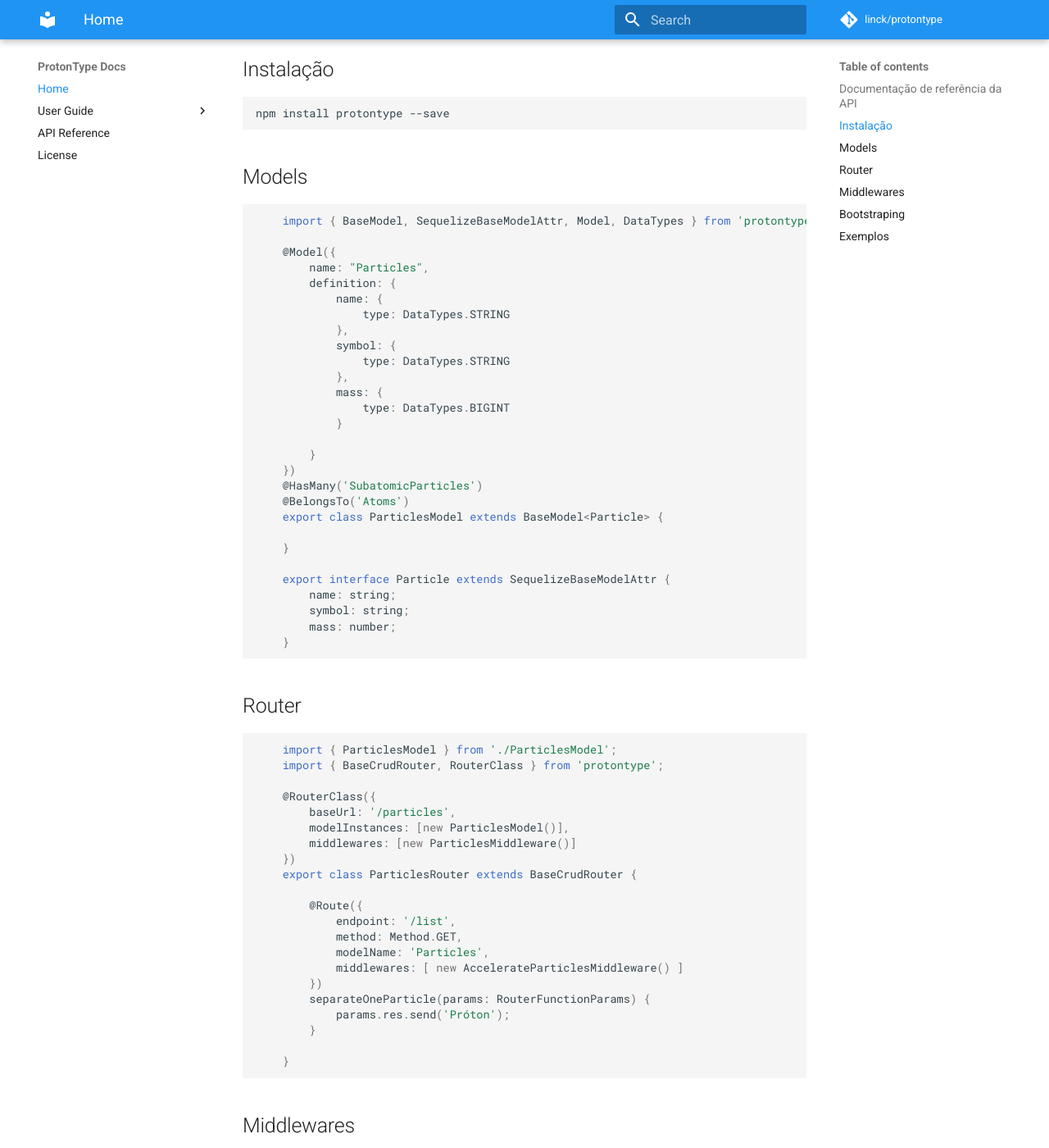
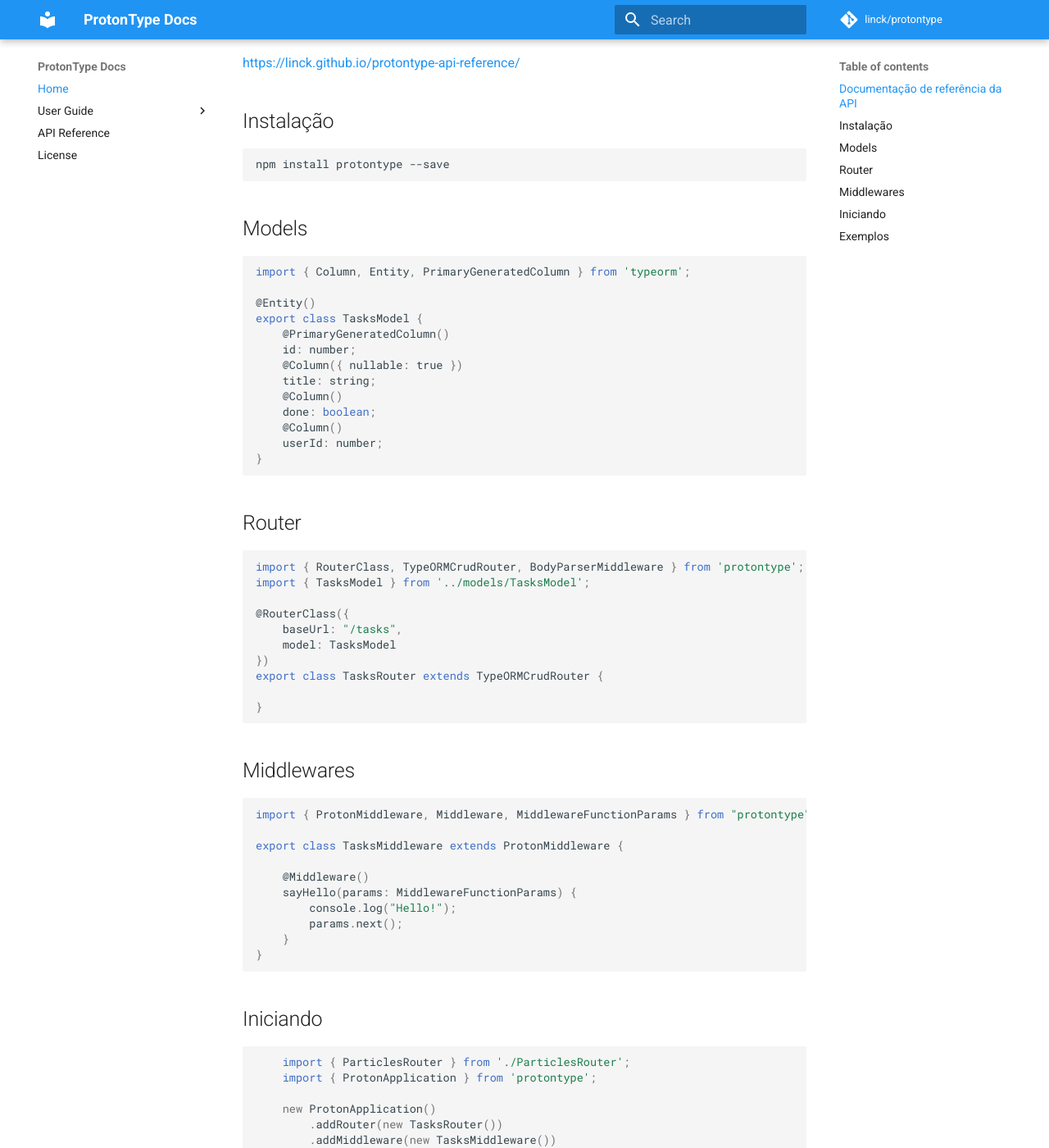
Before and after one commit to protontype/protontype.github.io, an MkDocs documentation site: the page built from docs/index.md, in a window 1280 px wide and 1400 px high, scrolled down 507 px. Shown: the whole window at 82% size. Built offline with MkDocs 1.6.1 and Material for MkDocs 9.7.7, drawn with Linux system fonts in a browser that asks for light colours; comment, search, counter and statistics services are not loaded; old or Windows-style settings are respelled for this version of MkDocs; some of the changed text lies outside the part shown.

Commit message:
Update documentation

````diff
--- a/docs/index.md
+++ b/docs/index.md
@@ -1,6 +1,9 @@
-# ProtonType
-
-![Initial](assets/images/logo_small.png)
+#
+<div align="center">
+  <a href="https://protontype.github.io/protontype-docs/">
+    <img src="assets/images/logo_small.png" width="200" height="200">
+  </a>
+</div>
 
 Um simples web framework feito em TypeScript.
 
@@ -17,94 +20,67 @@
 ## Models
 
 ```javascript
-    import { BaseModel, SequelizeBaseModelAttr, Model, DataTypes } from 'protontype';
+import { Column, Entity, PrimaryGeneratedColumn } from 'typeorm';
 
-    @Model({
-        name: "Particles",
-        definition: {
-            name: {
-                type: DataTypes.STRING
-            },
-            symbol: {
-                type: DataTypes.STRING
-            },
-            mass: {
-                type: DataTypes.BIGINT
-            }
-
-        }
-    })
-    @HasMany('SubatomicParticles')
-    @BelongsTo('Atoms')
-    export class ParticlesModel extends BaseModel<Particle> {
-
-    }
-
-    export interface Particle extends SequelizeBaseModelAttr {
-        name: string;
-        symbol: string;
-        mass: number;
-    }
+@Entity()
+export class TasksModel {
+    @PrimaryGeneratedColumn()
+    id: number;
+    @Column({ nullable: true })
+    title: string;
+    @Column()
+    done: boolean;
+    @Column()
+    userId: number;
+}
 ```
 
 ## Router
 
 ```javascript
-    import { ParticlesModel } from './ParticlesModel';
-    import { BaseCrudRouter, RouterClass } from 'protontype';
+import { RouterClass, TypeORMCrudRouter, BodyParserMiddleware } from 'protontype';
+import { TasksModel } from '../models/TasksModel';
 
-    @RouterClass({
-        baseUrl: '/particles',
-        modelInstances: [new ParticlesModel()],
-        middlewares: [new ParticlesMiddleware()]
-    })
-    export class ParticlesRouter extends BaseCrudRouter {
+@RouterClass({
+    baseUrl: "/tasks",
+    model: TasksModel
+})
+export class TasksRouter extends TypeORMCrudRouter {
 
-        @Route({
-            endpoint: '/list',
-            method: Method.GET,
-            modelName: 'Particles',
-            middlewares: [ new AccelerateParticlesMiddleware() ]
-        })
-        separateOneParticle(params: RouterFunctionParams) {
-            params.res.send('Próton');
-        }
-
-    }
+}
 ```
 
 ## Middlewares
 
 ```javascript
-import { Middleware, MiddlewareFunctionParams, ProtonMiddleware } from 'protontype';
-export class ParticlesMiddleware extends ProtonMiddleware {
+import { ProtonMiddleware, Middleware, MiddlewareFunctionParams } from "protontype";
+
+export class TasksMiddleware extends ProtonMiddleware {
 
     @Middleware()
-    printParticleName(params: MiddlewareFunctionParams) {
-        cosole.log('Próton');
+    sayHello(params: MiddlewareFunctionParams) {
+        console.log("Hello!");
         params.next();
     }
 }
 ```
 
-## Bootstraping
+## Iniciando
 
 ```javascript
     import { ParticlesRouter } from './ParticlesRouter';
     import { ProtonApplication } from 'protontype';
 
     new ProtonApplication()
-        .addRouter(new ParticlesRouter())
-        .addMiddleware(new ParticlesMiddleware())
+        .addRouter(new TasksRouter())
+        .addMiddleware(new TasksMiddleware())
         .bootstrap();
 
 ```
 
 ## Exemplos
 
-<https://github.com/linck/protontype-example>
-
-<https://github.com/linck/proton-quickstart>
+<https://github.com/protontype/protontype-sample>
 
 
 [English](https://github.com/linck/protontype/blob/develop/README_en.md "")
--- a/mkdocs.yml
+++ b/mkdocs.yml
@@ -17,7 +17,7 @@
         - 'BaseCrudRouter': basecrudrouter.md
     - 'Middleware': 'middlewares.md'
     - Database:
-        - 'Connectors': "db-connectors.md"
+        - 'Connectors': "db-connector.md"
         - 'Models': 'models.md'
     - 'Configurações': 'config.md'
     - 'Iniciando Aplicação': 'bootstrap.md'
````
Also changed, not shown: docs/assets/images/favicon.png, docs/assets/images/logo_small.png.
